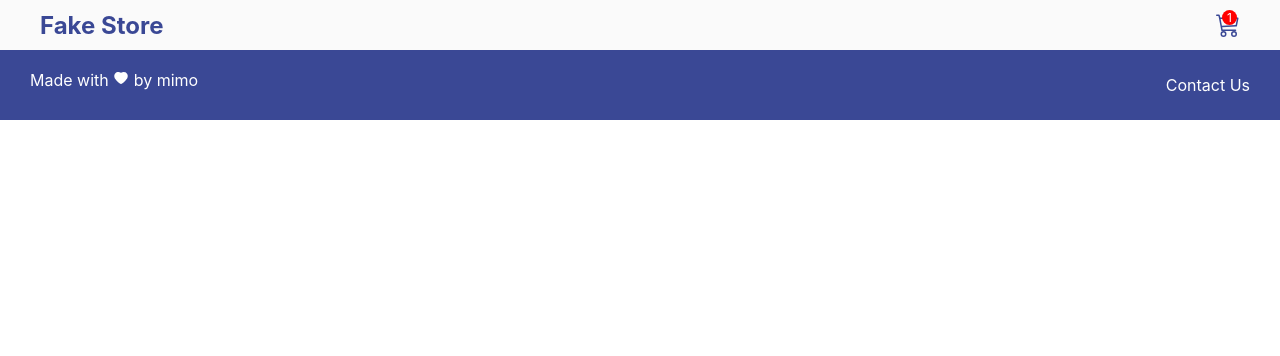
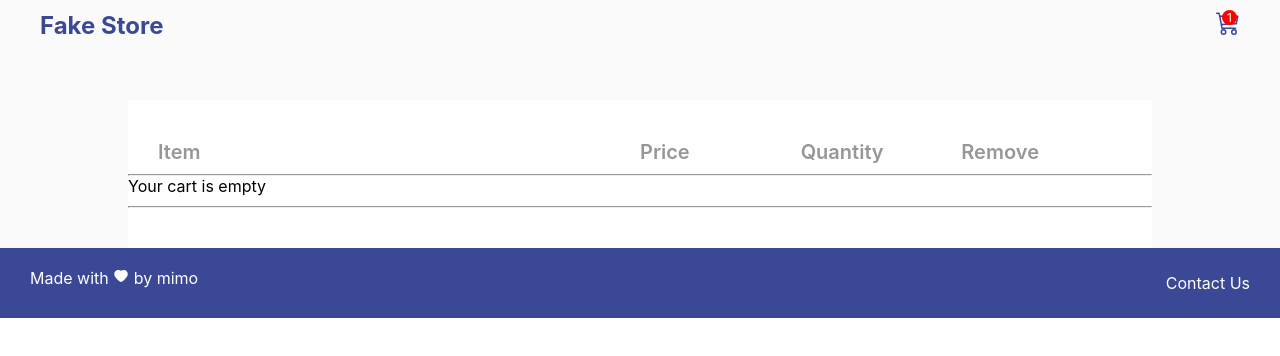
Before and after one commit to allieoc/fake-store, a React (Vite) app: page /checkout in a window 1280 px wide. Shown: the top 356 px of the page. Built offline with nearby package versions, Linux system fonts and the light colour scheme.

Commit message:
added map and remove functionality to checkout page

```diff
--- a/src/App.jsx
+++ b/src/App.jsx
@@ -8,6 +8,7 @@ import Categories from './components/Categories/Categories'
 import ProductDetails from './pages/ProductDetails/ProductDetails';
 import Contact from './pages/Contact/Contact';
 import CartContextProvider from './contexts/CartContext';
+import Checkout from './pages/Checkout/Checkout';
 
 
 function App() {
@@ -22,6 +23,7 @@ function App() {
       <Routes>
         <Route path='/' element={<Homepage />} />
         <Route path='/details/:productId' element={<ProductDetails />} />
+        <Route path='/checkout' element={<Checkout />} />
         <Route path='/contact' element={<Contact />} />
       </Routes>
 
--- /dev/null
+++ b/src/components/CartItem/CartItem.css
@@ -0,0 +1,22 @@
+.cart-item-container{
+    display: flex;
+    justify-content: space-between;
+    margin: 30px;
+}
+
+.cart-item-details{
+    display: flex;
+    width: 40%;
+    justify-content: space-between;
+}
+
+.cart-item-details p{
+    margin-left: 30px;
+}
+
+.cart-item-data{
+    display: flex;
+    justify-content: space-between;
+    width: 45%;
+    margin-right: 35px;
+}
--- /dev/null
+++ b/src/components/CartItem/CartItem.jsx
@@ -0,0 +1,24 @@
+import React, { useContext } from 'react'
+import "./CartItem.css"
+import { BsTrash } from "react-icons/bs";
+import { CartContext } from '../../contexts/CartContext';
+
+function CartItem({product}) {
+    const {removeProduct} = useContext(CartContext)
+
+  return (
+    <div className="cart-item-container">
+        <div className="cart-item-details">
+            <img src={product.image} />
+            <p>{product.title}</p>
+        </div>
+        <div className="cart-item-data">
+            <p>{product.price}€</p>
+            <p>1</p>
+            <BsTrash onClick={()=>removeProduct(product.id)}/>
+        </div>
+    </div>
+  )
+}
+
+export default CartItem
--- a/src/components/Categories/Categories.jsx
+++ b/src/components/Categories/Categories.jsx
@@ -17,7 +17,7 @@ function Categories({setProducts}) {
             //make api call to get categories
             axios.get('https://fakestoreapi.com/products/categories')
             .then(res => {
-                console.log(res.data)
+                //console.log(res.data)
                 //I have the category data, where do I store it?
                 //store it in state
                 setCategories(res.data)
--- a/src/components/Header/Header.css
+++ b/src/components/Header/Header.css
@@ -16,13 +16,13 @@
     position: relative;
 }
 
-.header-container a{
+.logo{
     color: #3A4895;
     font-size: 24px;
     font-weight: 700;
 }
 
-.header-container p{
+.cart-number{
     color: white;
     font-size: 12px;
     background-color: red;
--- a/src/components/Header/Header.jsx
+++ b/src/components/Header/Header.jsx
@@ -1,14 +1,18 @@
 import React from 'react'
 import { BsCart3 } from "react-icons/bs";
 import './Header.css';
+import { Link } from 'react-router-dom';
 
 function Header() {
   return (
     <div className="header-container">
-      <a href="/">Fake Store</a>
-      <p>1</p>
+      <Link to="/" className="logo">Fake Store</Link>
+      <Link to="/checkout" className="cart-number">1</Link>
+      <Link to="/checkout">
       <BsCart3 className="cart-icon"/>
+      </Link>
     </div>
+
   )
 }
 
--- /dev/null
+++ b/src/pages/Checkout/Checkout.css
@@ -0,0 +1,18 @@
+.checkout-container{
+    display: flex;
+    flex-direction: column;
+    margin: 50px auto 0px auto;
+    background-color: #FFF;
+    width: 80%;
+    height: 80%;
+    padding: 40px 0px;
+}
+
+.checkout-titles{
+    display: grid;
+    grid-template-columns: 3fr repeat(3, 1fr);
+    margin: 0px 30px;
+    font-weight: 600;
+    font-size: 20px;
+    color: #979797;
+}
--- /dev/null
+++ b/src/pages/Checkout/Checkout.jsx
@@ -0,0 +1,35 @@
+import React, {useContext} from 'react'
+import "./Checkout.css"
+import { CartContext } from '../../contexts/CartContext'
+import ProductCard from '../../components/ProductCard/ProductCard'
+import CartItem from '../../components/CartItem/CartItem'
+
+function Checkout() {
+  //access the global state
+  //NOTE {} not ()
+  const {addProduct, cart, removeProduct} = useContext(CartContext)
+
+  return (
+    <div className="checkout-container">
+      <div className="checkout-titles">
+        <p>Item</p>
+        <p>Price</p>
+        <p>Quantity</p>
+        <p>Remove</p>
+      </div>
+      <hr />
+      <div className="checkout-products">
+        {
+          cart?.length > 0?
+          cart?.map(item=><CartItem product={item} key={item.id} />)
+            :
+          <p>Your cart is empty</p>
+        }
+      </div>
+      <hr />
+
+    </div>
+  )
+}
+
+export default Checkout
--- a/src/pages/Homepage/Homepage.jsx
+++ b/src/pages/Homepage/Homepage.jsx
@@ -35,7 +35,7 @@ function Homepage() {
         <Categories setProducts={setProducts} key={products.id}/>
         <div className="products-container">
             {
-                products.map(item=><ProductCard product ={item}
+                products.map(item=><ProductCard product={item}
                     key={item.id} />)
             }
         </div>
```
